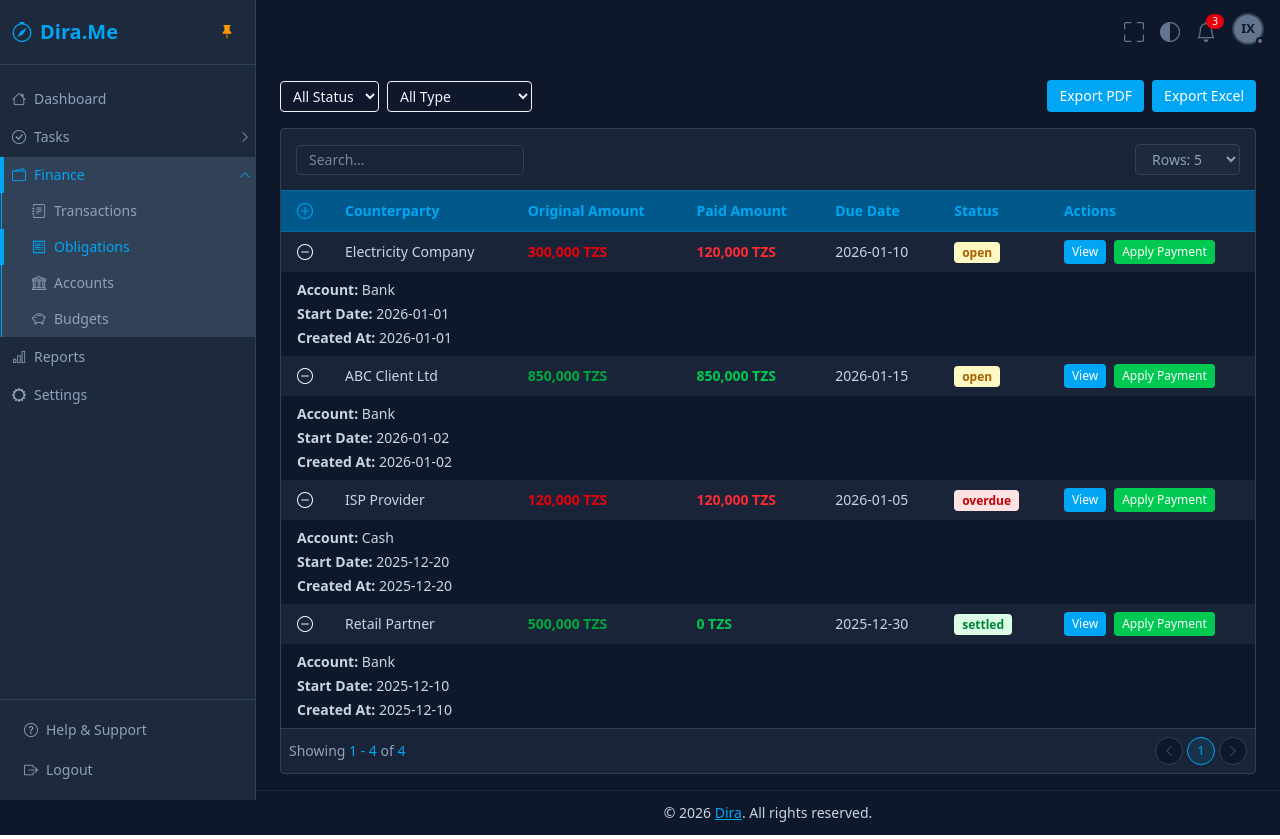
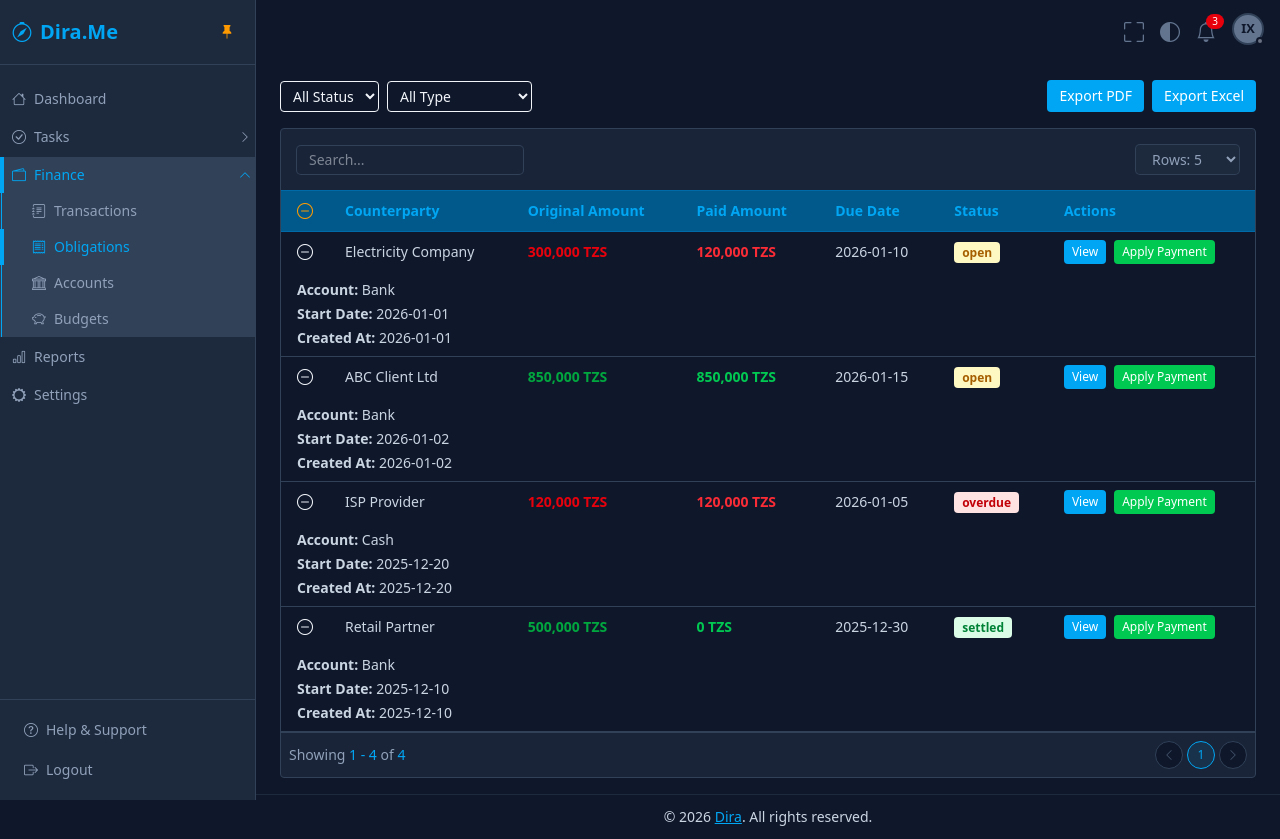
Before and after one commit to issah1554/dira, a React (Vite) app: page /finance/obligations in a window 1280 px wide. Both pictures are taken after a click on the button 305 px from the left and 211 px from the top of the page. Built offline with nearby package versions, Linux system fonts and the light colour scheme.

Commit message:
- Table styling

```diff
--- a/src/components/ui/Table.tsx
+++ b/src/components/ui/Table.tsx
@@ -232,10 +232,10 @@ export default function CollapsibleTable<T extends BaseRow>({
                 {hasHiddenColumns && (
                   <button
                     onClick={toggleAllRows}
-                    className={`transition-transform ${allExpanded ? "rotate-90" : ""
-                      }`}
-                  >
-                    <i className="bi bi-plus-circle hover:text-accent" />
+                    title={allExpanded ? "Collapse all" : "Expand all"}
+                    className={`transition-transform ${allExpanded ? "text-accent" : ""}`} >
+
+                    <i className={`bi ${allExpanded ? "bi-dash-circle ": "bi-plus-circle"} over:text-accent`} />
                   </button>
                 )}
               </th>
@@ -286,7 +286,7 @@ export default function CollapsibleTable<T extends BaseRow>({
 
                 return (
                   <React.Fragment key={row.id}>
-                    <tr className={`${expanded ? "hover:bg-main-100" : "hover:bg-main-300/40"}`}>
+                    <tr className={`${expanded ? "bg-main-100 " : "bg-main-200 hover:bg-main-300"} `}>
                       <td className="px-4 py-2">
                         {hasHiddenColumns && (
                           <button onClick={() => toggleRow(row.id)}>
@@ -315,7 +315,7 @@ export default function CollapsibleTable<T extends BaseRow>({
                     </tr>
 
                     {expanded && (
-                      <tr className="bg-main-100">
+                      <tr className="bg-main-100 border-b border-main-300">
                         <td
                           colSpan={visibleColumnsCount + 1}
                           className="px-4 py-2 space-y-1"
```
